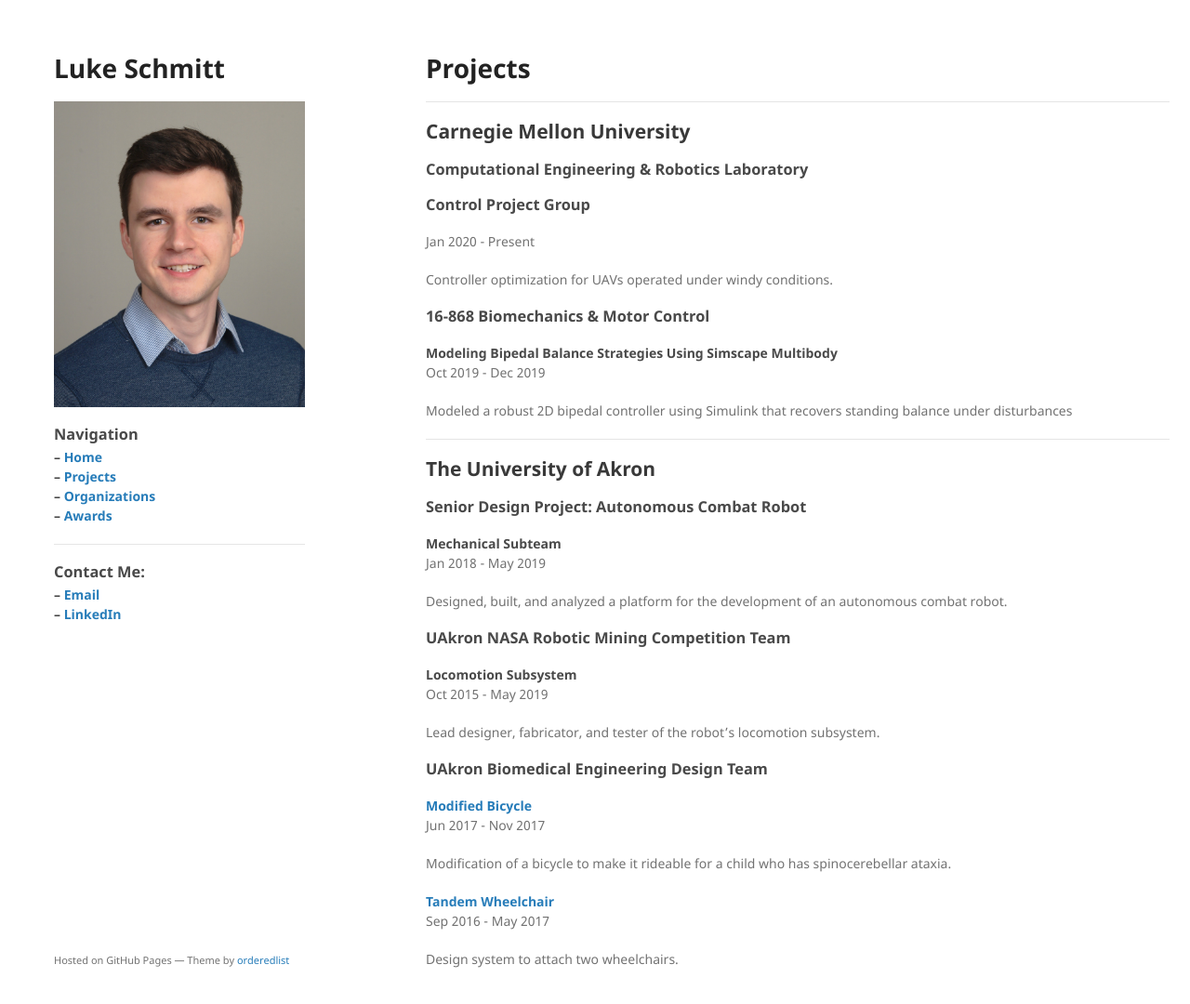
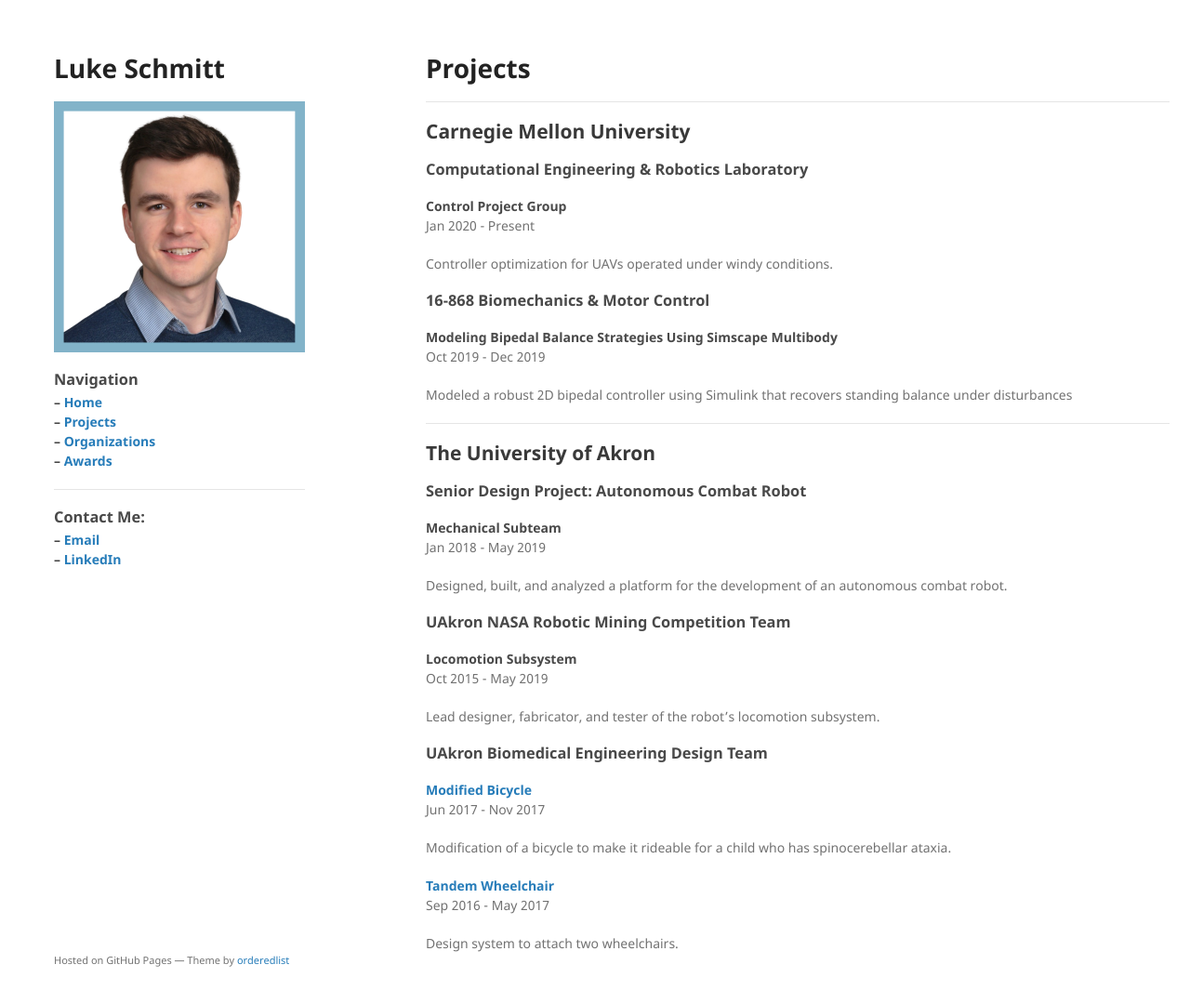
Before and after one commit to LukeSchmitt96/LukeSchmitt96.github.io, a Jekyll site: the page built from projects.md, in a window 1280 px wide and 1112 px high. Shown: the top 1080 px of the window at 93% size. Built offline with Jekyll 4.4.1, drawn with Linux system fonts in a browser that asks for light colours.

Commit message:
Updated portrait, fixed formatting

```diff
--- a/_layouts/default.html
+++ b/_layouts/default.html
@@ -21,7 +21,7 @@
 
         <!-- Title & Portrait -->
         <h1><a href="{{ "/" | absolute_url }}">Luke Schmitt</a></h1>
-        <img src="assets/img/portrait2018.png" alt="Portrait" />
+        <img src="assets/img/Portrait2018-Square.png" alt="Portrait" />
 
         <!-- Navigation -->
         {% include navigation.html %}
--- a/projects.md
+++ b/projects.md
@@ -11,7 +11,7 @@
 
 ### Computational Engineering & Robotics Laboratory
 
-### Control Project Group
+#### Control Project Group
 Jan 2020 - Present
 
 Controller optimization for UAVs operated under windy conditions.
```
Also changed, not shown: orgs.md (+4 -4 lines), assets/img/Portrait2018-Square.png (added).
